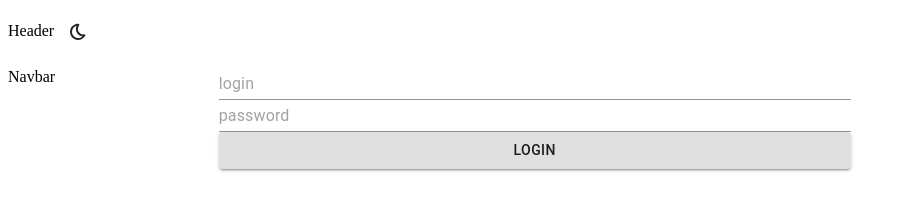
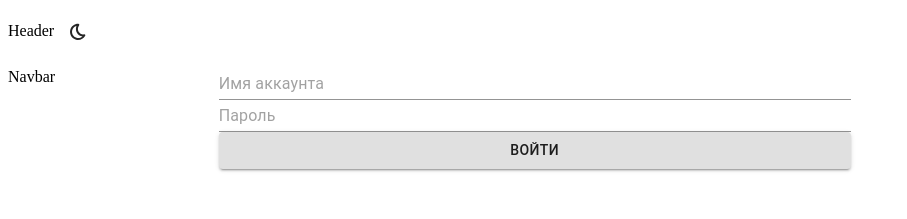
Before and after one commit to DCCXXVI726/Matcha, a React app in the folder client/: page /auth in a window 1280 px wide. Shown: the top 219 px of the page, without its empty margins (0-907 px from the left). Built offline with nearby package versions, Linux system fonts and the light colour scheme.

Commit message:
Added auth

```diff
--- a/client/src/__data__/actions/login.ts
+++ b/client/src/__data__/actions/login.ts
@@ -26,6 +26,8 @@ export const fetchLogin = (login: string, password: string) => {
             });
         } else {
             const json = await response.json();
+            /* eslint-disable-next-line no-console */
+            console.log(`Login successful: ${response.status}`);
             dispatch({
                 type: types.AUTH_FETCH,
                 payload: json
--- /dev/null
+++ b/client/src/__data__/constants.ts
@@ -0,0 +1,3 @@
+export const ERROR = 'ERROR';
+export const LOADING = 'LOADING';
+export const SUCCESS = 'SUCCESS';
--- a/client/src/__data__/index.ts
+++ b/client/src/__data__/index.ts
@@ -1,7 +1,6 @@
 import * as reducers from './reducers';
 import * as actions from './actions';
-// import * as selectors from './selectors';
+import * as selectors from './selectors';
 
 export { default as store, createStore, createReducer } from './store';
-export { actions, reducers };
-// export { actions, reducers, selectors };
+export { actions, reducers, selectors };
--- a/client/src/__data__/reducers/index.ts
+++ b/client/src/__data__/reducers/index.ts
@@ -1,12 +1,30 @@
 import * as types from '../action-types';
+import { ERROR, LOADING, SUCCESS } from '../constants';
+import { User } from '../types';
 
-export default (state = {}, action): any => {
+const initialState = {
+// const initialState: User = {
+    user: {
+        status: LOADING,
+        login: ''
+    }
+};
+
+export default (state = initialState, action): any => {
     switch (action.type) {
-        case types.AUTH_FETCH: {
+        case types.AUTH_FETCH:
             return {
-                ...state, ...action.payload
+                ...state, user: { status: SUCCESS, login: action.payload }
             };
-        }
+
+        case types.AUTH_ERROR:
+            return {
+                ...state,
+                user: {
+                    ...state.user,
+                    status: ERROR
+                }
+            };
     }
     return state;
 };
--- /dev/null
+++ b/client/src/__data__/types.ts
@@ -0,0 +1,10 @@
+import { ERROR, LOADING, SUCCESS } from './constants';
+
+export interface User {
+    status: typeof ERROR | typeof LOADING | typeof SUCCESS
+    login: string
+}
+
+export interface State {
+    user: User
+}
--- a/client/src/pages/auth/index.tsx
+++ b/client/src/pages/auth/index.tsx
@@ -1,38 +1,73 @@
-import React, { useState, useEffect } from 'react';
+import React, { useState, useCallback } from 'react';
+import { useTranslation } from 'react-i18next';
 import { connect } from 'react-redux';
+import { Redirect } from 'react-router';
 import TextField from '@material-ui/core/TextField';
 import { Button } from '@material-ui/core';
 
+import { actions, selectors } from '../../__data__';
+
 import { FormStyled } from './index.style';
+import { SUCCESS } from '../../__data__/constants';
 
-export const Auth = (): JSX.Element => {
+interface AuthComponentProps {
+    loginStatus: string,
+    fetchLogin: (login: string, password: string) => void
+}
+
+export const AuthComponent = ({
+    loginStatus,
+    fetchLogin
+}: AuthComponentProps): JSX.Element => {
+    const { t } = useTranslation();
     const [login, setLogin] = useState<string>('');
     const [password, setPassword] = useState<string>('');
 
-    const handleClick = (login1: string, password1: string): void => {
-        //
-    };
+    const handleClick = useCallback((login: string, password: string): void => {
+        fetchLogin(login, password);
+    }, [fetchLogin]);
 
     return (
         <>
-            <FormStyled>
+            {loginStatus === SUCCESS
+                ? <Redirect from='/auth' to='/' />
+                : <FormStyled>
                     <TextField
                         type='input'
-                    placeholder='login'
+                        placeholder={t('auth.login-placeholder')}
                         onChange={(e): void => setLogin(e.target.value)}
                     />
                     <TextField
-                    type='input'
-                    placeholder='password'
+                        type='password'
+                        placeholder={t('auth.password-placeholder')}
                         onChange={(e): void => setPassword(e.target.value)}
                     />
                     <Button
                         variant='contained'
-                    onClick={(): void => handleClick(login, password)}
+                        type='submit'
+                        onClick={(e): void => {
+                            e.preventDefault();
+                            handleClick(login, password);
+                        }}
                     >
-                    Login
+                        {t('auth-button')}
                     </Button>
                 </FormStyled>
+            }
         </>
     );
 };
+
+/* eslint-disable-next-line @typescript-eslint/explicit-function-return-type */
+const mapStateToProps = (state) => ({
+    loginStatus: selectors.user.status(state)
+});
+
+/* eslint-disable-next-line @typescript-eslint/explicit-function-return-type */
+const mapDispatchToProps = (dispatch) => ({
+    fetchLogin: (login: string, password: string): void => {
+        dispatch(actions.fetchLogin(login, password));
+    }
+});
+
+export const Auth = connect(mapStateToProps, mapDispatchToProps)(AuthComponent);
```
Lines whose indentation alone changed are shown as unchanged.
